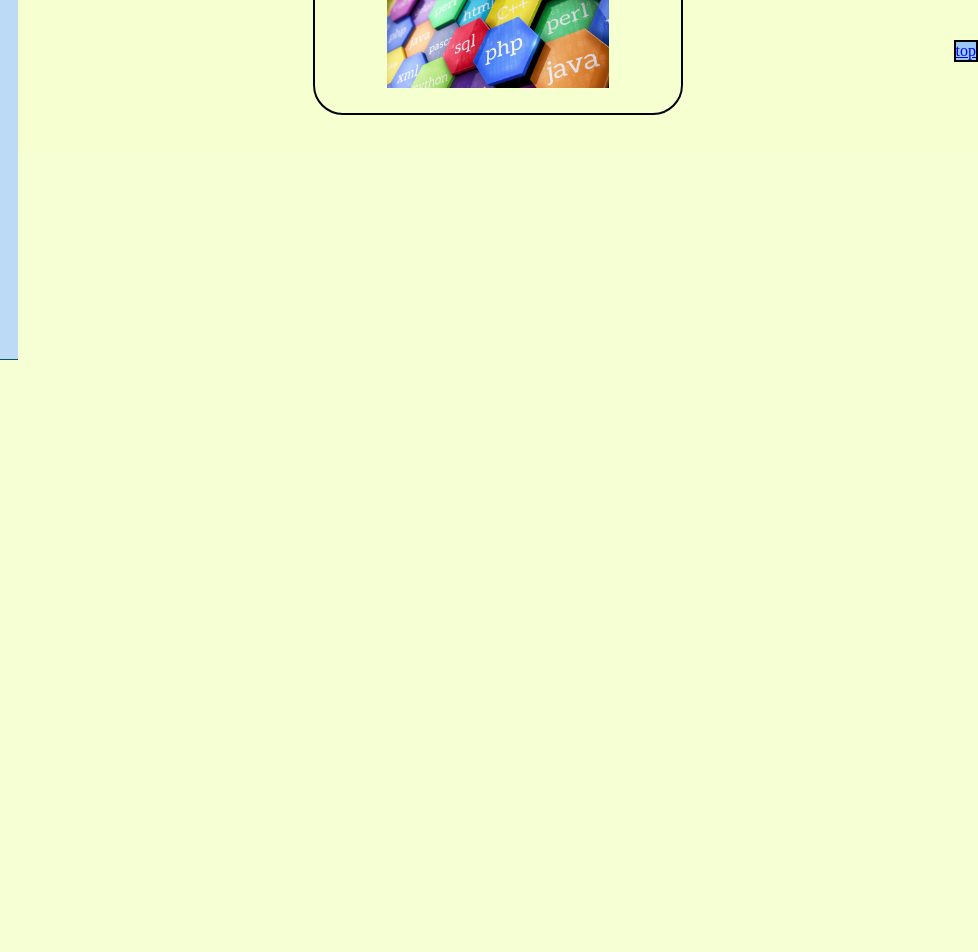
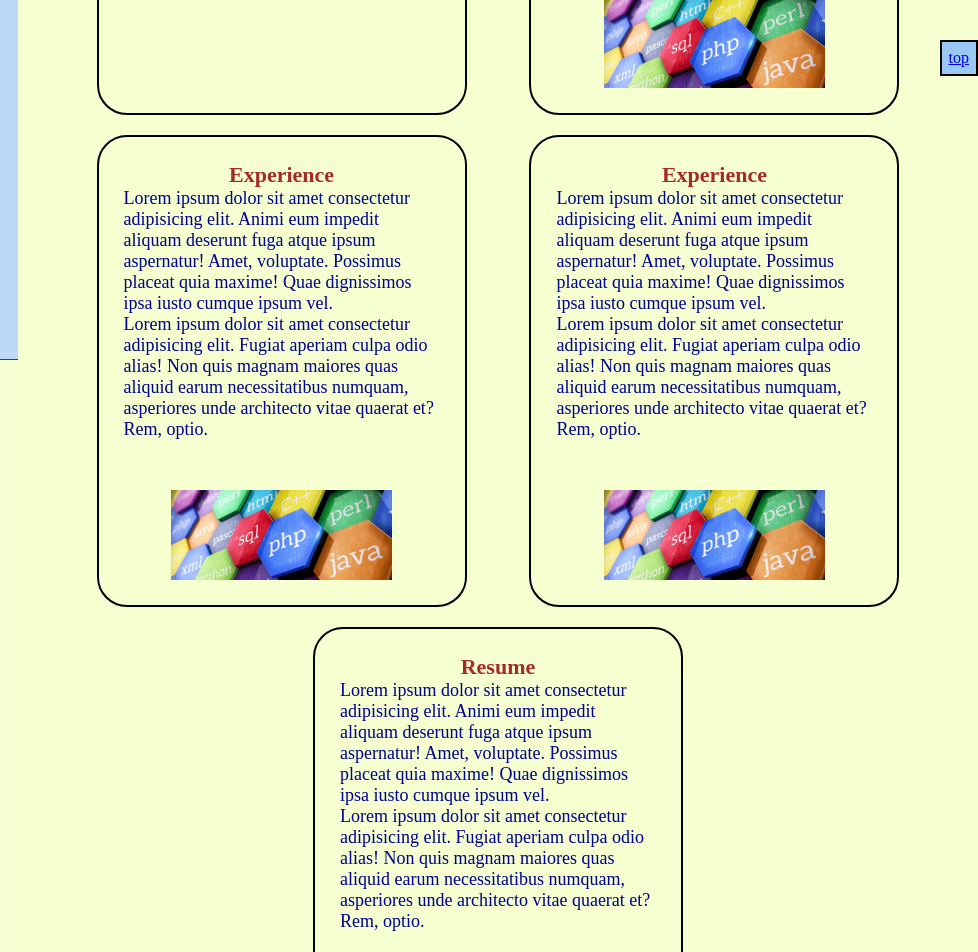
Before and after one commit to matt-john-kennedy/portfolio-review, a plain HTML site: page pages/experience.html in a window 1280 px wide. Shown: the part 440-1392 px from the top of the page, 302-1280 px from the left. Before the commit the page ends 800 px from the top, so only its background shows below. Drawn offline with nearby package versions, Linux system fonts and the light colour scheme; files that its build step writes are made by us from their sources.

Commit message:
after pres

```diff
--- a/pages/experience.html
+++ b/pages/experience.html
@@ -3,7 +3,8 @@
 <head>
     <meta name="viewport" content="width=device-width, initial-scale=1.0">
     <link rel="stylesheet" href="../style.css" />
-    <title>I build the best walls, nobody builds better walls than me</title>
+    <link href="./style.css" rel="stylesheet" integrity="sha384-EzGVWcNXsXUwB6mwvPUREHnTVBCfj0Zyb9IqccnNKdnHIvaxpG4Y+1cRU4slZGBr" crossorigin="anonymous" />
+    <title>I build the best sites, nobody builds better sites than me</title>
 </head>
 <body>
         <div class="headerinfo">
@@ -51,10 +52,34 @@
         <div class="body-content">
             <div class="block">
                 <h3>Experience</h3>
+                <p>Lorem ipsum dolor sit amet consectetur adipisicing elit. Fugiat aperiam culpa odio alias! Non quis magnam maiores quas aliquid earum necessitatibus numquam, asperiores unde architecto vitae quaerat et? Rem, optio.</p>
+                <img src="../img/coding.jpg" alt="programming" class="centimg">
+            </div>
+            <div class="block">
+                <h3>Experience</h3>
                 <p>Lorem ipsum dolor sit amet consectetur adipisicing elit. Animi eum impedit aliquam deserunt fuga atque ipsum aspernatur! Amet, voluptate. Possimus placeat quia maxime! Quae dignissimos ipsa iusto cumque ipsum vel.</p>
                 <p>Lorem ipsum dolor sit amet consectetur adipisicing elit. Fugiat aperiam culpa odio alias! Non quis magnam maiores quas aliquid earum necessitatibus numquam, asperiores unde architecto vitae quaerat et? Rem, optio.</p>
                 <img src="../img/coding.jpg" alt="programming" class="centimg">
             </div>
+            <div class="block">
+                <h3>Experience</h3>
+                <p>Lorem ipsum dolor sit amet consectetur adipisicing elit. Animi eum impedit aliquam deserunt fuga atque ipsum aspernatur! Amet, voluptate. Possimus placeat quia maxime! Quae dignissimos ipsa iusto cumque ipsum vel.</p>
+                <p>Lorem ipsum dolor sit amet consectetur adipisicing elit. Fugiat aperiam culpa odio alias! Non quis magnam maiores quas aliquid earum necessitatibus numquam, asperiores unde architecto vitae quaerat et? Rem, optio.</p>
+                <img src="../img/coding.jpg" alt="programming" class="centimg">
+            </div>
+            <div class="block">
+                <h3>Experience</h3>
+                <p>Lorem ipsum dolor sit amet consectetur adipisicing elit. Animi eum impedit aliquam deserunt fuga atque ipsum aspernatur! Amet, voluptate. Possimus placeat quia maxime! Quae dignissimos ipsa iusto cumque ipsum vel.</p>
+                <p>Lorem ipsum dolor sit amet consectetur adipisicing elit. Fugiat aperiam culpa odio alias! Non quis magnam maiores quas aliquid earum necessitatibus numquam, asperiores unde architecto vitae quaerat et? Rem, optio.</p>
+                <img src="../img/coding.jpg" alt="programming" class="centimg">
+            </div>
+            <div class="block">
+                <h3>Resume</h3>
+                <p>Lorem ipsum dolor sit amet consectetur adipisicing elit. Animi eum impedit aliquam deserunt fuga atque ipsum aspernatur! Amet, voluptate. Possimus placeat quia maxime! Quae dignissimos ipsa iusto cumque ipsum vel.</p>
+                <p>Lorem ipsum dolor sit amet consectetur adipisicing elit. Fugiat aperiam culpa odio alias! Non quis magnam maiores quas aliquid earum necessitatibus numquam, asperiores unde architecto vitae quaerat et? Rem, optio.</p>
+                <a href="../resume.pdf" target="_blank"><img src="../img/resume.jpg"  alt="resume" class="centimg"></a>
+            </div>
+
         </div>
         <div class="to-top"><a href='#top'>top</a></div>
    <!-- </div> -->
--- a/style.scss
+++ b/style.scss
@@ -190,6 +190,9 @@ p{
     h1{
         padding-top: 30px;
     }
+    .to-top{
+        padding: 7px;
+    }
 }
 #top{}
 .to-top{
```
Also changed, not shown: index.html (+3 -3 lines), pages/blog.html (+1 -0 lines), pages/code.html (+1 -0 lines), pages/contact.html (+1 -0 lines), img/resume.jpg (added), style.css, 7 other files.
